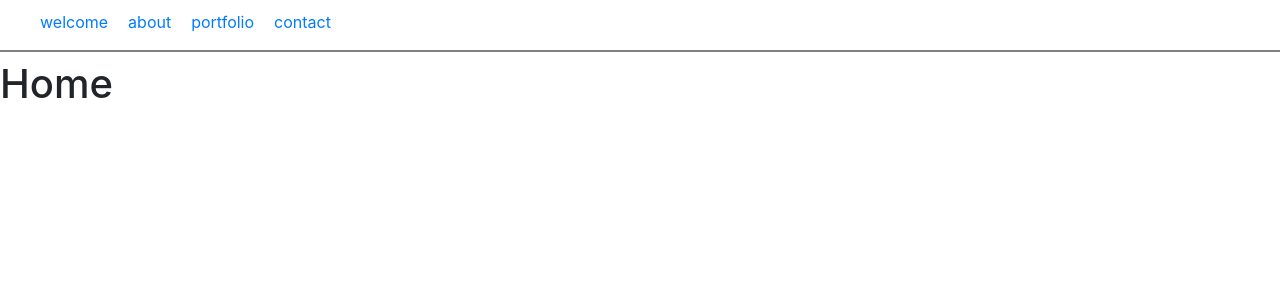
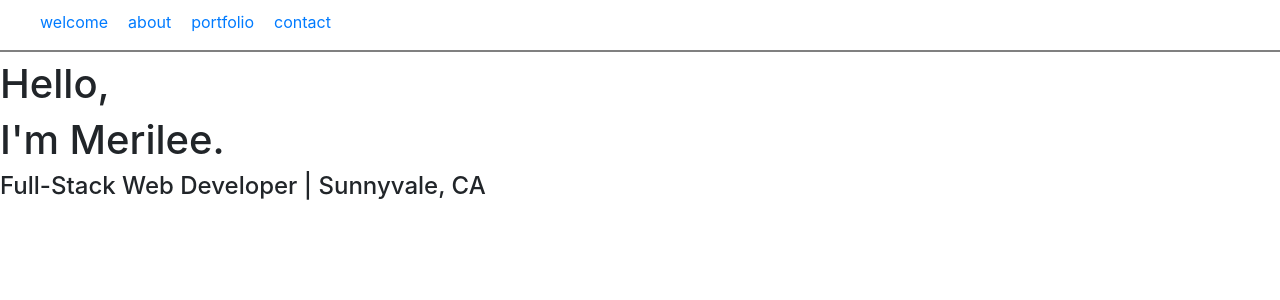
Before and after one commit to merileewheelock/react-portfolio, a React (Create React App) app: page / in a window 1280 px wide. Shown: the top 300 px of the page. Built offline with nearby package versions, Linux system fonts and the light colour scheme.

Commit message:
update home page

```diff
--- a/public/index.html
+++ b/public/index.html
@@ -21,7 +21,7 @@
       work correctly both with client-side routing and a non-root public URL.
       Learn how to configure a non-root public URL by running `npm run build`.
     -->
-    <title>React App</title>
+    <title>Portfolio - React</title>
   </head>
   <body>
     <noscript>
--- a/src/components/Home.js
+++ b/src/components/Home.js
@@ -4,7 +4,9 @@ class Home extends Component{
 	render() {
 		return(
 			<div className="page">
-				<h1>Home</h1>
+				<h1>Hello,</h1>
+				<h1>I'm Merilee.</h1>
+				<h4>Full-Stack Web Developer | Sunnyvale, CA</h4>
 			</div>
 		)
 	}
```
